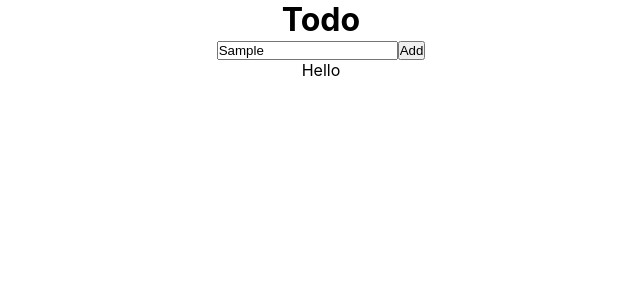
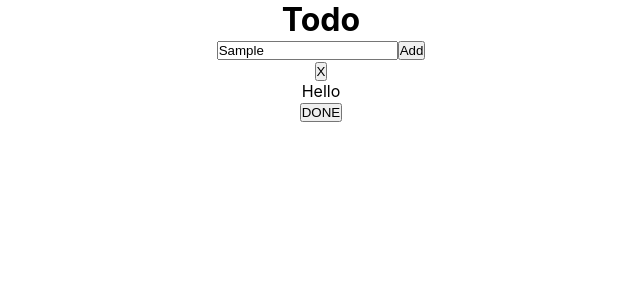
Before and after one commit to patrikglanemann/-todoapp-react-exercise, a React (Create React App) app: page / in a window 1280 px wide. Both pictures are taken after typing "Sample" into the empty fields and a click on the button "Add". Shown: the top 300 px of the page, without its empty margins (319-959 px from the left). Built offline with nearby package versions, Linux system fonts and the light colour scheme.

Commit message:
Add basic HTML layout to todo list items

```diff
--- a/src/App.js
+++ b/src/App.js
@@ -30,5 +30,11 @@ function App() {
 export default App;
 
 function Todo() {
-  return <li>Hello</li>;
+  return (
+    <li>
+      <button>X</button>
+      <p>Hello</p>
+      <button>DONE</button>
+    </li>
+  );
 }
```
